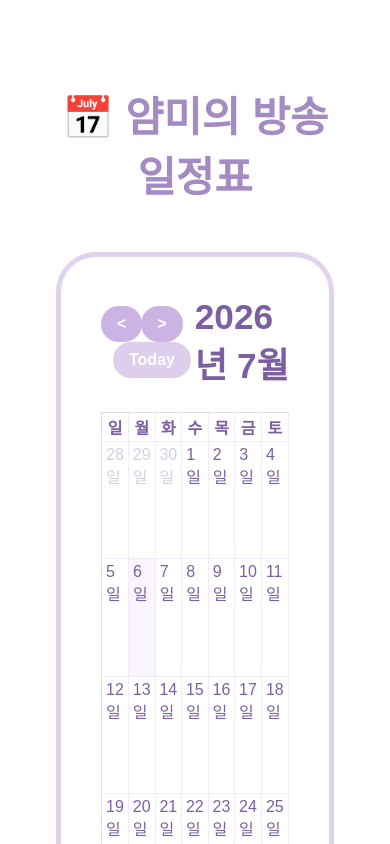
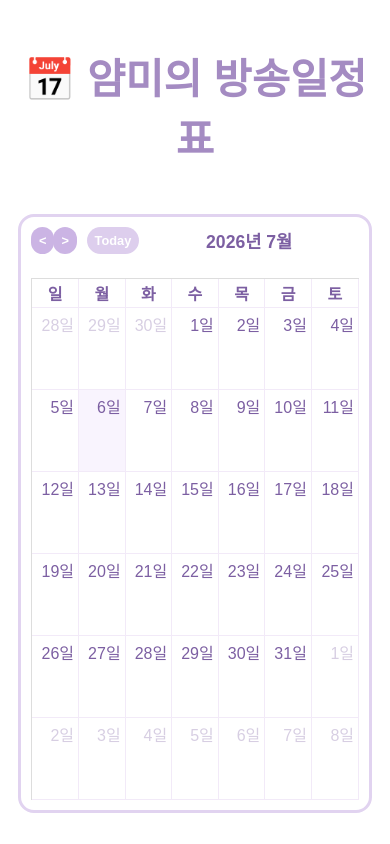
Before and after one commit to yummz7525-lgtm/yammy-calendar, a Next.js app: page / in a window 390 px wide. Shown: the top 844 px of the page. Built offline with nearby package versions, Linux system fonts and the light colour scheme; no server answers; the database is empty; a web font is replaced by a local one.

Commit message:
모바일 화면 가독성 개선

```diff
--- a/src/app/page.tsx
+++ b/src/app/page.tsx
@@ -59,25 +59,30 @@ export default function ViewerCalendarPage() {
         @font-face { font-family: 'Cafe24Shongshong'; src: url('https://cdn.jsdelivr.net/gh/projectnoonnu/noonfonts_2402-2@1.0/Cafe24Shongshong.woff2') format('woff2'); }
         html, body, div, span, h1, button, .fc, .fc * { font-family: 'Cafe24Shongshong', sans-serif !important; }
 
-        /* 색상 통일: 진한 연보라색 (#7c5fa2) */
         .fc .fc-toolbar-title, .fc .fc-col-header-cell-cushion, .fc .fc-daygrid-day-number { color: #7c5fa2 !important; }
-        .fc-event, .fc-event-title { color: #7c5fa2 !important; background-color: #f1e7fc !important; border-color: #cbb4e4 !important; }
-
-        /* 버튼 및 레이아웃 */
+        .fc-event, .fc-event-title { color: #7c5fa2 !important; background-color: #f1e7fc !important; border-color: #cbb4e4 !important; font-size: 0.85em; }
         .fc .fc-button-primary { background-color: #cbb4e4 !important; border: none !important; color: white !important; font-weight: bold !important; }
         .fc td, .fc th { border-color: #f2eaf8 !important; }
         .fc .fc-day-today { background-color: #f9f4fe !important; }
+
+        @media (max-width: 600px) {
+          .main-wrapper { padding: 10px !important; }
+          .calendar-box { padding: 10px !important; border-width: 3px !important; border-radius: 1rem !important; }
+          .fc .fc-toolbar-title { font-size: 1.1rem !important; }
+          .fc .fc-button { padding: 4px 8px !important; font-size: 0.8rem !important; }
+        }
       `}</style>
-      <div style={{ width: '100%', padding: '3rem', boxSizing: 'border-box' }}>
+      <div className="main-wrapper" style={{ width: '100%', padding: '3rem', boxSizing: 'border-box' }}>
         <h1 style={{ textAlign: 'center', color: '#a48bc2', fontSize: '2.6rem', fontWeight: 'bold', marginBottom: '3rem' }}>
           📅 얌미의 방송일정표
         </h1>
-        <div style={{ maxWidth: '1100px', margin: '0 auto', border: '5px solid #e1d3f0', padding: '2.5rem', borderRadius: '2.5rem' }}>
+        <div className="calendar-box" style={{ maxWidth: '1100px', margin: '0 auto', border: '5px solid #e1d3f0', padding: '2.5rem', borderRadius: '2.5rem' }}>
           <FullCalendar
             plugins={[dayGridPlugin, interactionPlugin]}
             initialView="dayGridMonth"
             events={events}
-            height="850px"
+            height="auto"
+            aspectRatio={window.innerWidth < 600 ? 1.0 : 1.35}
             locale="ko"
             buttonText={{ today: 'Today', prev: '<', next: '>' }}
             headerToolbar={{ left: 'prev,next today', center: 'title', right: '' }}
```
